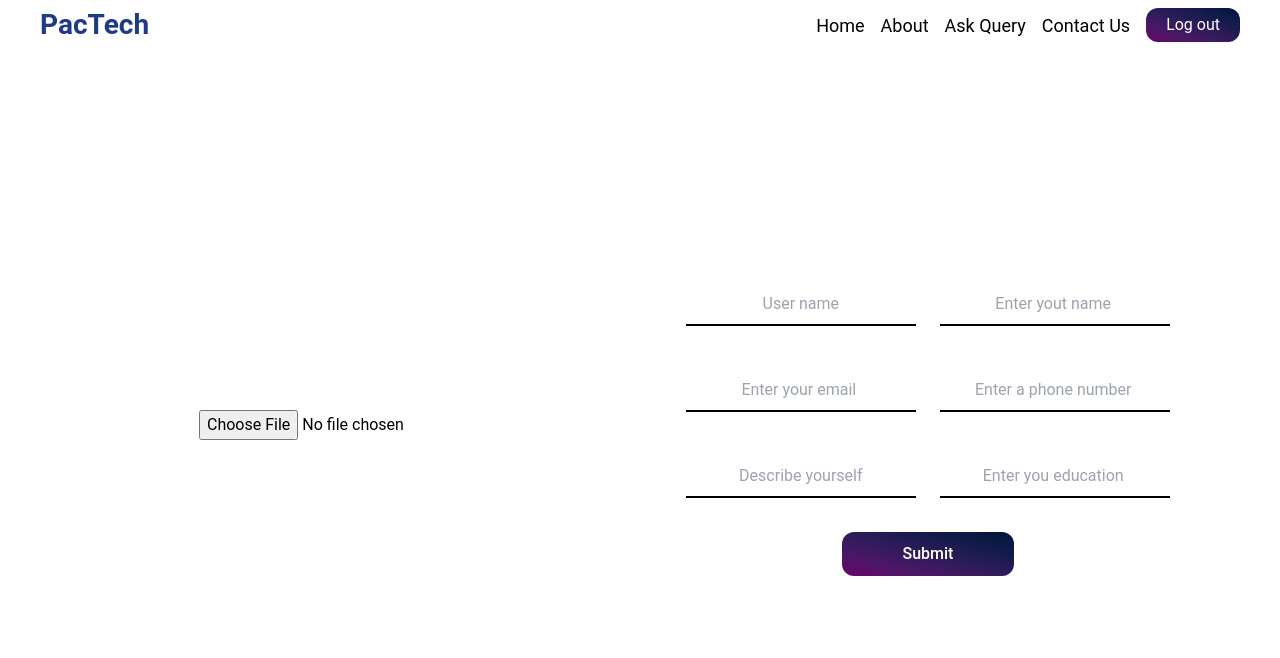
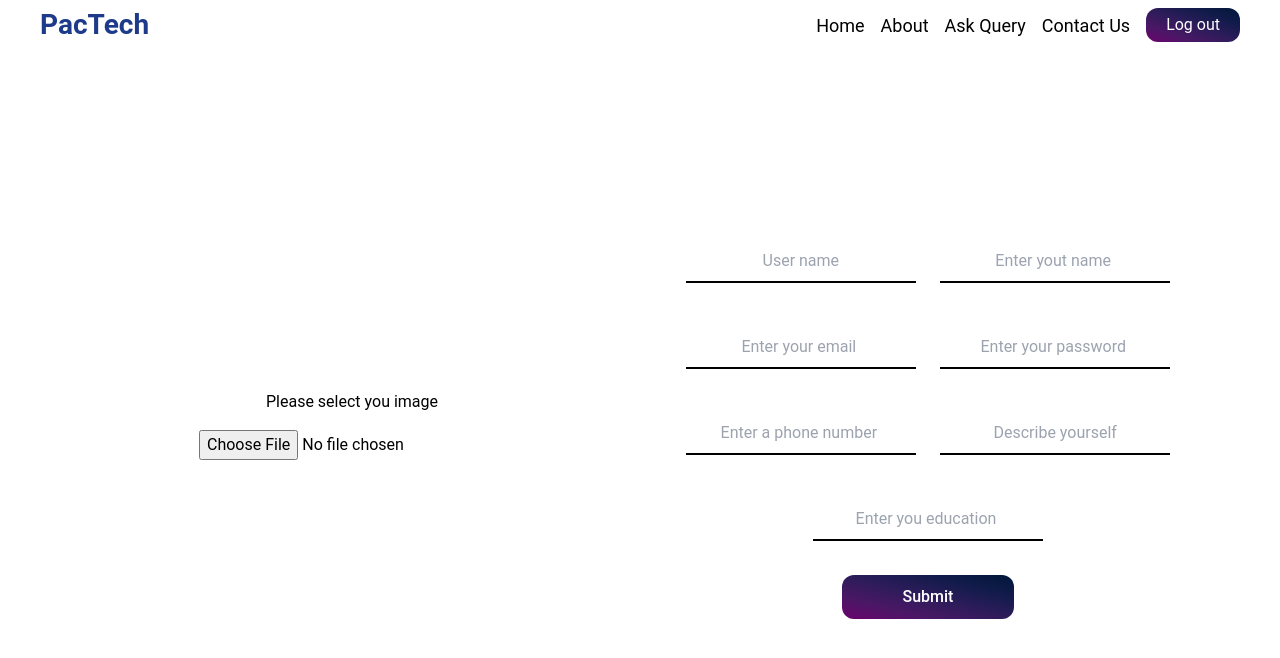
Before and after one commit to Pankajupadhyay01/React-firebase-project, a React (Vite) app: page /hire/become-a-seller in a window 1280 px wide. Shown: the top 658 px of the page. Built offline with nearby package versions, Linux system fonts and the light colour scheme.

Commit message:
firebase added to join seller page

```diff
--- a/src/App.jsx
+++ b/src/App.jsx
@@ -26,9 +26,8 @@ const App = () => {
           <Route path="/resume" element={<RequiredAuth> <Resume /> </RequiredAuth>} />
           <Route path="/hire" element={<RequiredAuth> <Hire /> </RequiredAuth>} />
           <Route path="/hire/become-a-seller" element={<RequiredAuth> <Join_Seller /> </RequiredAuth>} />
+        </Routes>
 
-
-        </Routes>
       </BrowserRouter >
     </>
   )
--- a/src/Component/Opportunity/Secondary_Nav.jsx
+++ b/src/Component/Opportunity/Secondary_Nav.jsx
@@ -23,7 +23,7 @@ const Secondary_Nav = () => {
     return (
         <>
 
-            <div className='flex md:w-auto w-full justify-between items-center md:justify-center md:p-[10px_0] p-[8px_10px] md:bg-white bg-blue-500 m-auto'>
+            <div className=' flex md:w-auto w-full justify-between items-center md:justify-center md:p-[10px_0] p-[8px_10px] md:bg-white bg-blue-500 m-auto'>
                 <div className='md:hidden'>
                     LOGO
                 </div>
--- a/src/Pages/Join_Seller.jsx
+++ b/src/Pages/Join_Seller.jsx
@@ -1,27 +1,42 @@
 import React, { useState } from 'react'
 import { input } from '../data/Sellers_input'
 import { addDoc, collection, doc, setDoc } from "firebase/firestore";
-import { db } from '../firebase'
+import { auth, db } from '../firebase'
+import { createUserWithEmailAndPassword, signInWithEmailAndPassword } from "firebase/auth";
+
+
+
 const Join_Seller = () => {
     const [seller, setseller] = useState({})
-    const handle = async (e) => {
-        e.preventDefault();
-        await setDoc(doc(db, "seller", "AzQFl4KiXowK6WaNtex0"), {
-            ...seller,
-        });
-    }
 
+    // Collecting data from input field
     const sellerData = (e) => {
         const id = e.target.id;
         const val = e.target.value;
         setseller({ ...seller, [id]: val })
     }
 
+    // Sending data to firestore
+    const handle = async (e) => {
+        e.preventDefault();
+        try {
+            const res = await signInWithEmailAndPassword(auth, seller.email, seller.password);
+            await setDoc(doc(db, "seller", res.user.uid), {
+                ...seller,
+            });
+            alert("Hey user You are sucessfully Become a Seller . if you want to change any detail further you can change here itself.")
+        } catch (error) {
+            alert("Please Enter you Email Password using which you login.")
+        }
+
+    }
+
     return (
         <div className='pt-[50px] w-[90%] flex m-auto justify-around items-center h-[100vh]'>
 
 
-            <div className='w-[50%] flex justify-center items-center'>
+            <div className='w-[50%] flex flex-col gap-4 justify-center items-center'>
+                <label >Please select you image</label>
                 <input type="file" />
 
             </div>
--- a/src/data/Sellers_input.js
+++ b/src/data/Sellers_input.js
@@ -18,6 +18,12 @@ export const input = [
         placeholder: "Enter your email ",
     },
     {
+        id: "password",
+        // label: "Email",
+        type: "password",
+        placeholder: "Enter your password ",
+    },
+    {
         id: "phone",
         // label: "Phone",
         type: "text",
@@ -36,9 +42,9 @@ export const input = [
         placeholder: "Enter you education ",
     }
     // {
-        // id: "expreince",
-        // label: "Expreince",
-        // type: "text",
-        // placeholder: "Enter your skill ",
+    // id: "expreince",
+    // label: "Expreince",
+    // type: "text",
+    // placeholder: "Enter your skill ",
     // },
 ]
```
